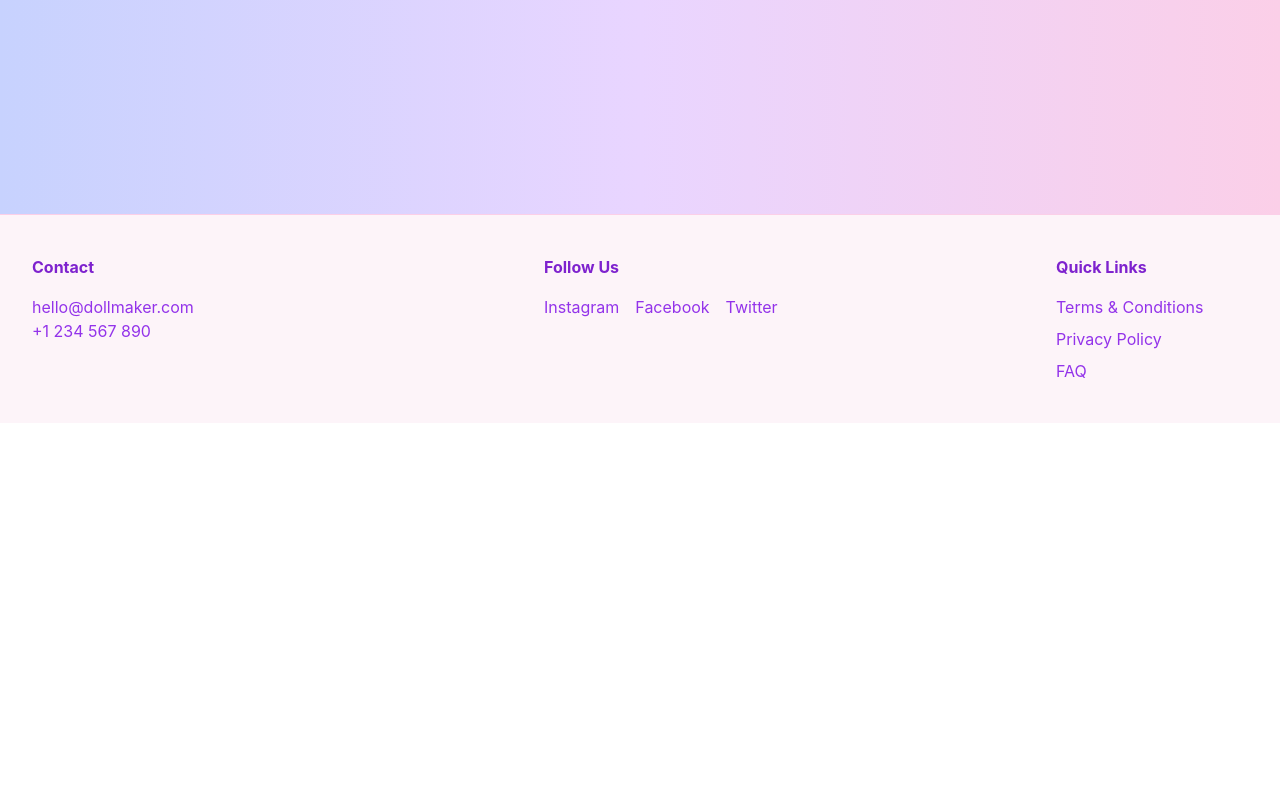
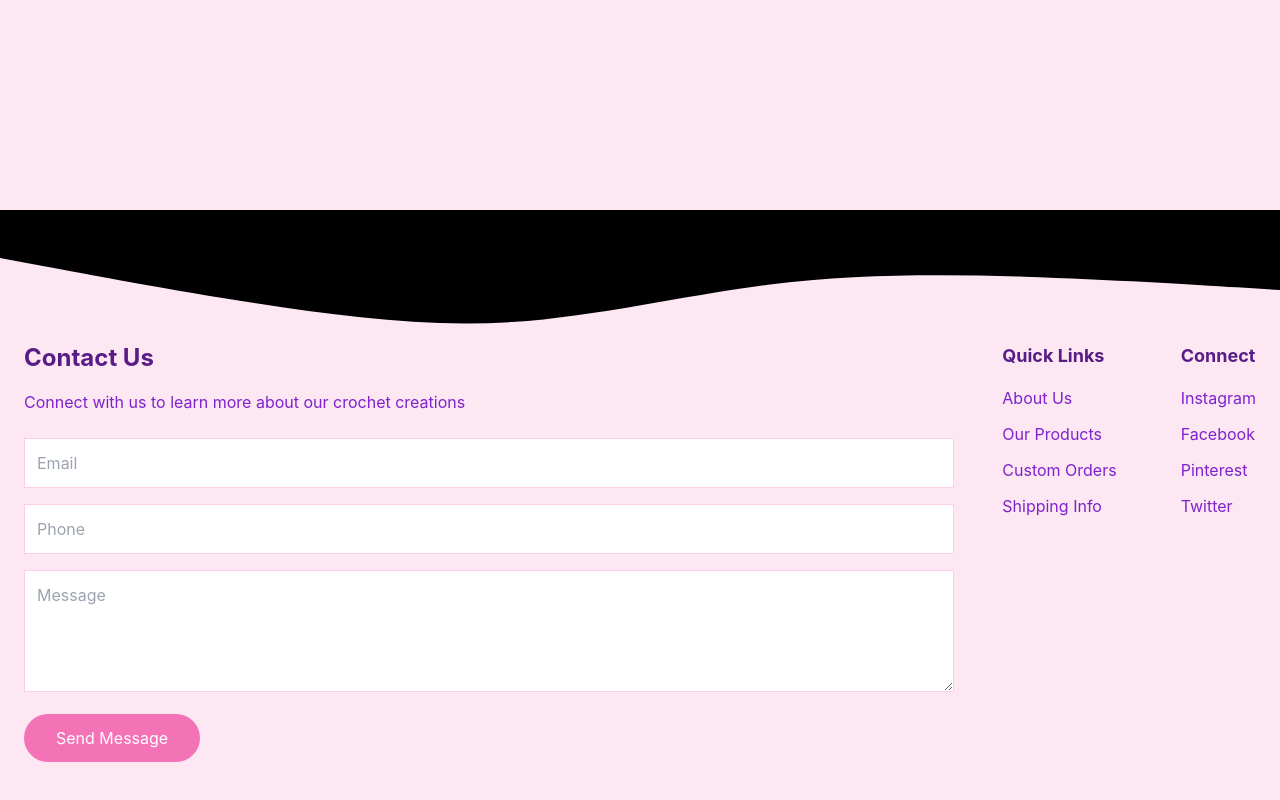
Before and after one commit to Memnoc/hkbm-landing_page, a React (Vite) app: page /gallery/all in a window 1280 px wide. Shown: the part 586-1386 px from the top of the page. Before the commit the page ends 1009 px from the top, so only its background shows below. Built offline with nearby package versions, Linux system fonts and the light colour scheme.

Commit message:
weavy background implementation

```diff
--- a/src/App.tsx
+++ b/src/App.tsx
@@ -7,7 +7,7 @@ import { routes } from "./routes";
 function App() {
   return (
     <BrowserRouter>
-      <div className="navbar_container bg-gradient-to-r from-indigo-200 via-purple-200 to-pink-200 min-h-screen">
+      <div className="navbar_container bg-pink-100 min-h-screen">
         <Navbar />
         <Routes>
           {routes.map((route) => (
--- a/src/components/custom/Footer.tsx
+++ b/src/components/custom/Footer.tsx
@@ -1,56 +1,105 @@
+import { Wave } from "./Weave";
+
 const Footer = () => {
   return (
-    <footer className="bg-pink-50/80 border-t border-pink-200  py-10 w-full">
-      <div className="footer-container mx-auto px-8">
-        <div className="grid grid-cols-3 gap-80">
+    <footer className="relative bg-pink-100 pt-32 pb-16">
+      <Wave color="white" className="-top-1" />
+
+      <div className="container mx-auto px-6">
+        <div className="flex flex-wrap justify-between gap-12">
           {/* Contact */}
+          <div className="flex-1 min-w-[300px]">
+            <h3 className="text-2xl font-bold text-purple-900 mb-4">
+              Contact Us
+            </h3>
+            <p className="text-purple-700 mb-6">
+              Connect with us to learn more about our crochet creations
+            </p>
+            <form className="space-y-4">
+              <input
+                type="email"
+                placeholder="Email"
+                className="w-full p-3 rounded-lg border border-pink-200 focus:outline-none focus:ring-2 focus:ring-pink-300"
+              />
+              <input
+                type="tel"
+                placeholder="Phone"
+                className="w-full p-3 rounded-lg border border-pink-200 focus:outline-none focus:ring-2 focus:ring-pink-300"
+              />
+              <textarea
+                placeholder="Message"
+                rows={4}
+                className="w-full p-3 rounded-lg border border-pink-200 focus:outline-none focus:ring-2 focus:ring-pink-300"
+              />
+              <button className="bg-pink-400 text-white px-8 py-3 rounded-full hover:bg-pink-500 transition-colors">
+                Send Message
+              </button>
+            </form>
+          </div>
+
+          {/* Links Container */}
+          <div className="flex gap-16">
+            {/* Quick Links */}
             <div>
-            <h3 className="text-purple-700 font-bold mb-4">Contact</h3>
-            <p className="text-purple-600">hello@dollmaker.com</p>
-            <p className="text-purple-600">+1 234 567 890</p>
+              <h3 className="text-lg font-bold text-purple-900 mb-4">
+                Quick Links
+              </h3>
+              <ul className="space-y-3">
+                <li>
+                  <a href="#" className="text-purple-700 hover:text-purple-900">
+                    About Us
+                  </a>
+                </li>
+                <li>
+                  <a href="#" className="text-purple-700 hover:text-purple-900">
+                    Our Products
+                  </a>
+                </li>
+                <li>
+                  <a href="#" className="text-purple-700 hover:text-purple-900">
+                    Custom Orders
+                  </a>
+                </li>
+                <li>
+                  <a href="#" className="text-purple-700 hover:text-purple-900">
+                    Shipping Info
+                  </a>
+                </li>
+              </ul>
             </div>
 
             {/* Social */}
             <div>
-            <h3 className="text-purple-700 font-bold mb-4">Follow Us</h3>
-            <div className="flex gap-4">
-              <a href="#" className="text-purple-600 hover:text-purple-800">
+              <h3 className="text-lg font-bold text-purple-900 mb-4">
+                Connect
+              </h3>
+              <ul className="space-y-3">
+                <li>
+                  <a href="#" className="text-purple-700 hover:text-purple-900">
                     Instagram
-              </a>
-              <a href="#" className="text-purple-600 hover:text-purple-800">
-                Facebook
-              </a>
-              <a href="#" className="text-purple-600 hover:text-purple-800">
-                Twitter
-              </a>
-            </div>
-          </div>
-
-          {/* Quick Links */}
-          <div>
-            <h3 className="text-purple-700 font-bold mb-4">Quick Links</h3>
-            <ul className="space-y-2">
-              <li>
-                <a href="#" className="text-purple-600 hover:text-purple-800">
-                  Terms & Conditions
                   </a>
                 </li>
                 <li>
-                <a href="#" className="text-purple-600 hover:text-purple-800">
-                  Privacy Policy
+                  <a href="#" className="text-purple-700 hover:text-purple-900">
+                    Facebook
                   </a>
                 </li>
                 <li>
-                <a href="#" className="text-purple-600 hover:text-purple-800">
-                  FAQ
+                  <a href="#" className="text-purple-700 hover:text-purple-900">
+                    Pinterest
+                  </a>
+                </li>
+                <li>
+                  <a href="#" className="text-purple-700 hover:text-purple-900">
+                    Twitter
                   </a>
                 </li>
               </ul>
             </div>
           </div>
         </div>
+      </div>
     </footer>
   );
 };
-
 export default Footer;
--- a/src/components/custom/Hero.tsx
+++ b/src/components/custom/Hero.tsx
@@ -4,7 +4,8 @@ import ProductCarousel from "./ProductCarousel";
 
 export default function Hero() {
   return (
-    <div className="flex flex-col space-y-16">
+    <>
+      <div className="flex flex-col space-y-2">
         {" "}
         {/* Hero section */}
         <div className="container mx-auto px-4 md:px-8 lg:px-12">
@@ -46,6 +47,9 @@ export default function Hero() {
         </div>
         {/* Carousel section */}
         <ProductCarousel />
+        <ProductCarousel />
+        <ProductCarousel />
       </div>
+    </>
   );
 }
--- a/src/components/custom/Navbar.tsx
+++ b/src/components/custom/Navbar.tsx
@@ -1,10 +1,12 @@
 import { Menubar, MenubarMenu, MenubarTrigger } from "@/components/ui/menubar";
 import { Link } from "react-router-dom";
 import logo from "../../assets/hkbm-assets/svg/logo-no-background.svg";
+import { Wave } from "./Weave";
 
 export default function Navbar() {
   return (
-    <Menubar className="flex justify-end right-4 top-0 w-full bg-gradient-to-r from-indigo-200 via-purple-200 to-pink-200 z-10">
+    <>
+      <Menubar className="flex justify-end right-4 top-0 w-full bg-white pt-2 z-10">
         <img
           src={logo}
           alt="Company logo"
@@ -36,5 +38,7 @@ export default function Navbar() {
           </MenubarTrigger>
         </MenubarMenu>
       </Menubar>
+      <Wave color="white" />
+    </>
   );
 }
--- a/src/components/custom/ProductCarousel.tsx
+++ b/src/components/custom/ProductCarousel.tsx
@@ -12,10 +12,10 @@ import { carouselItems } from "@/data/carousel-data";
 export default function ProductCarousel() {
   const items: ICarouselItem[] = carouselItems;
   return (
-    <div className="mt-16">
+    <div className="relative bg-white">
       {" "}
       {/* Container for both header and carousel */}
-      <h2 className="text-2xl font-bold text-purple-700 text-center mb-2">
+      <h2 className="relative text-4xl font-bold text-purple-700 text-center pt-44">
         Best Sellers
       </h2>
       <div className="w-full flex justify-center items-center">
--- /dev/null
+++ b/src/components/custom/Weave.tsx
@@ -0,0 +1,16 @@
+export const Wave = ({ color = "pink-100", className = "" }) => {
+  return (
+    <div className={`absolute w-full h-40 overflow-hidden ${className}`}>
+      <svg
+        className="absolute w-full h-full"
+        viewBox="0 0 1440 320"
+        preserveAspectRatio="none"
+      >
+        <path
+          d="M0,96L48,112C96,128,192,160,288,186.7C384,213,480,235,576,224C672,213,768,171,864,149.3C960,128,1056,128,1152,133.3C1248,139,1344,149,1392,154.7L1440,160L1440,0L1392,0C1344,0,1248,0,1152,0C1056,0,960,0,864,0C768,0,672,0,576,0C480,0,384,0,288,0C192,0,96,0,48,0L0,0Z"
+          className={`fill-${color}`}
+        />
+      </svg>
+    </div>
+  );
+};
```
Also changed, not shown: src/App.css (+22 -0 lines). Lines whose indentation alone changed are shown as unchanged.
